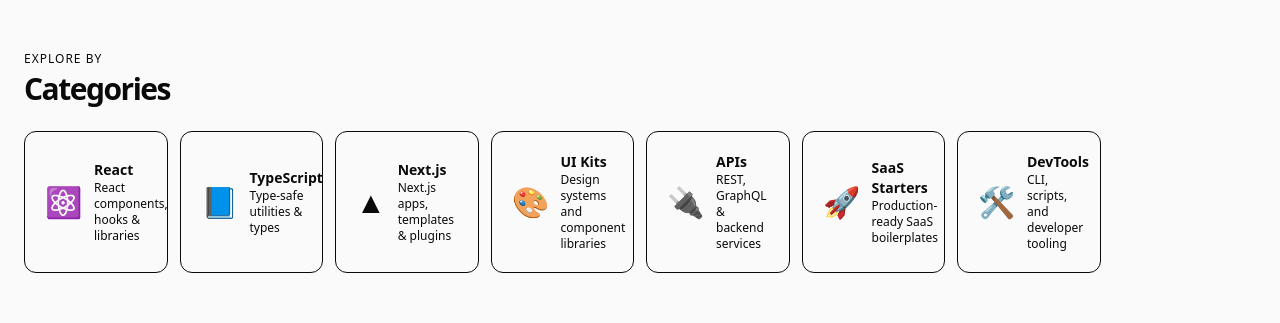
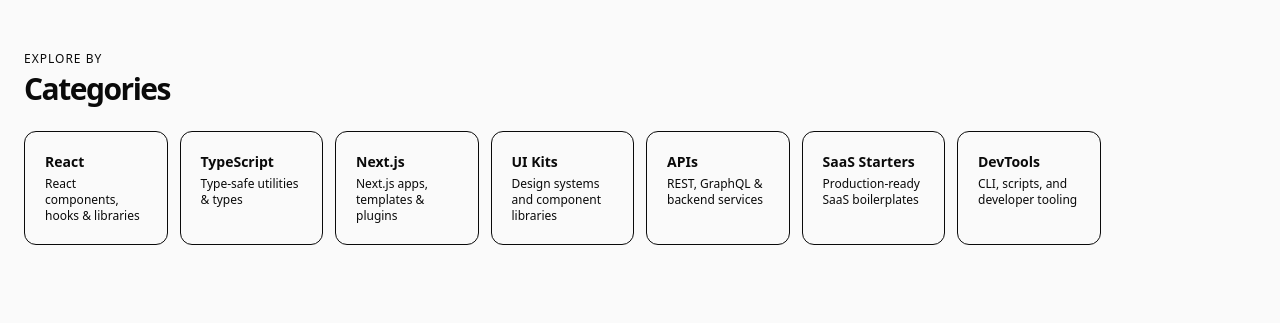
Before and after one commit to Baatinarolu/Bt4-studio, a Next.js app: page / in a window 1280 px wide. Shown: the part 940-1263 px from the top of the page. Built offline with nearby package versions, Linux system fonts and the light colour scheme; no server answers; the database is empty.

Commit message:
fix: remove emoji icons from homepage categories (clean text-only cards)
Co-authored-by: arena-agent <297053741+arena-agent@users.noreply.github.com>

```diff
--- a/app/page.tsx
+++ b/app/page.tsx
@@ -106,13 +106,10 @@
             <Link
               key={cat.id}
               href={`/marketplace?category=${cat.slug}`}
-              className="group border border-border hover:border-accent rounded-xl p-5 transition-all flex items-center gap-3 bg-card"
+              className="group border border-border hover:border-accent rounded-xl p-5 transition-all bg-card"
             >
-              <div className="text-3xl">{cat.icon}</div>
-              <div>
-                <div className="font-semibold text-sm group-hover:text-accent transition-colors">{cat.name}</div>
-                <div className="text-xs text-muted-foreground">{cat.description}</div>
-              </div>
+              <div className="font-semibold text-sm group-hover:text-accent transition-colors mb-1">{cat.name}</div>
+              <div className="text-xs text-muted-foreground">{cat.description}</div>
             </Link>
           ))}
         </div>
```
